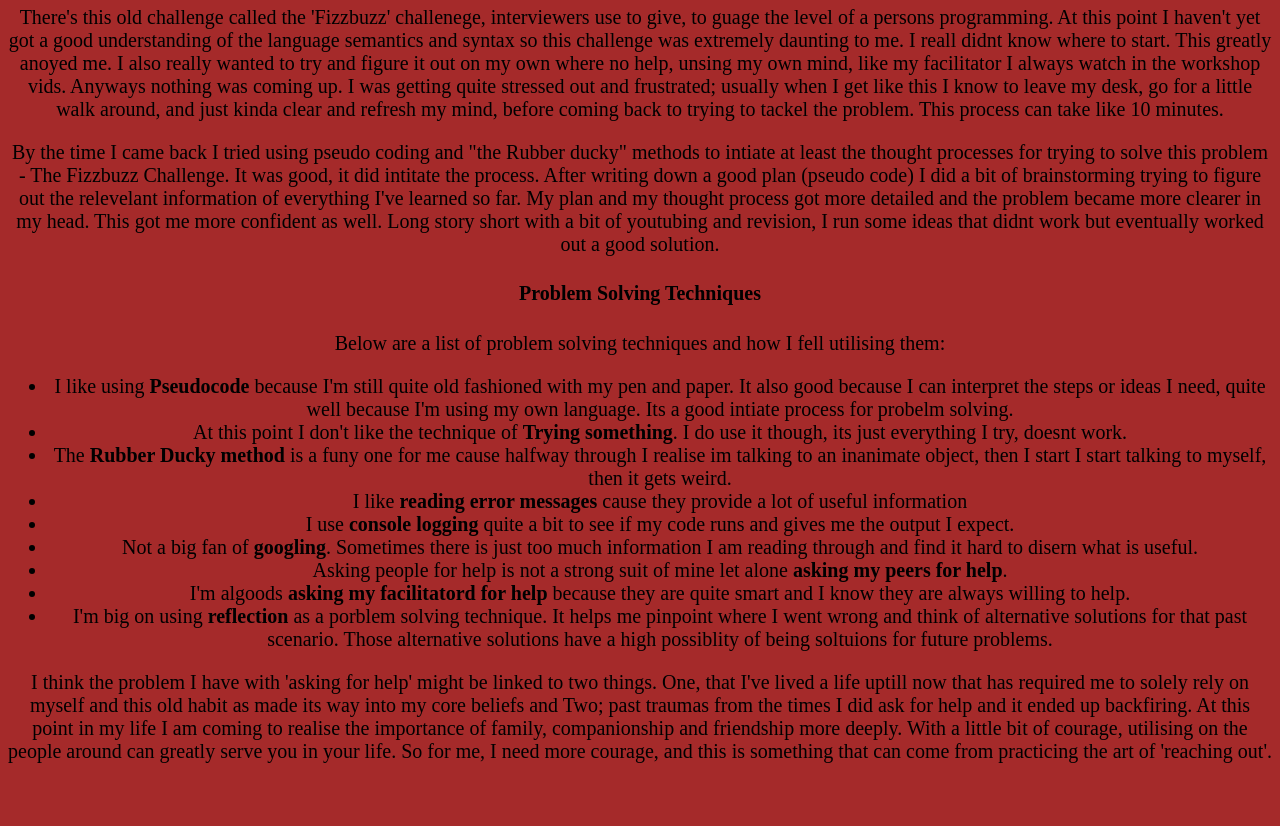
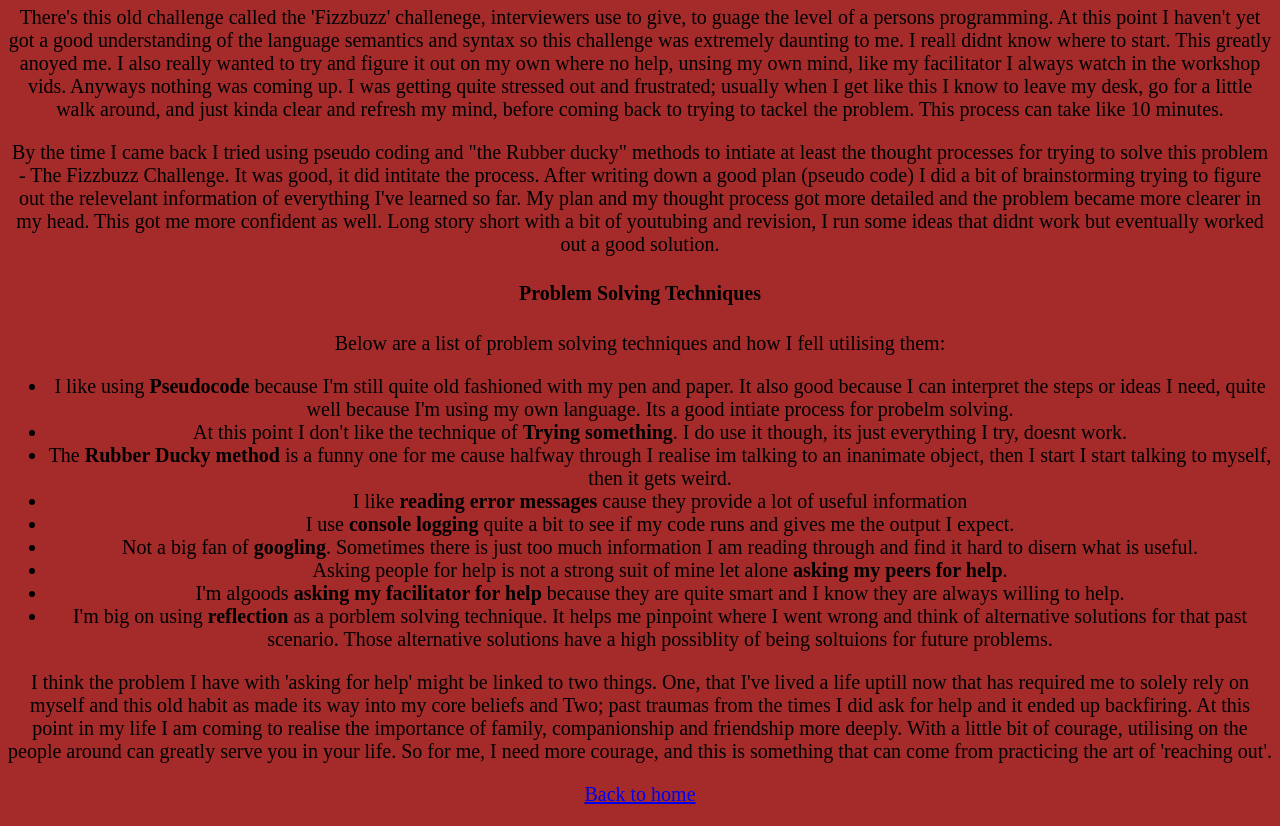
Before and after one commit to Felix-XP/Felix-XP.github.io, a plain HTML site: page blog/problem-solving.html in a window 1280 px wide. Shown: the part 95-921 px from the top of the page. Before the commit the page ends 878 px from the top, so only its background shows below. Drawn offline with Linux system fonts and the light colour scheme.

Commit message:
finished sprint 4 blog stuff

```diff
--- a/blog/problem-solving.html
+++ b/blog/problem-solving.html
@@ -29,13 +29,13 @@
       <li>I like using <b>Pseudocode</b> because I'm still quite old fashioned with my pen and paper. It also good because I can interpret the steps
           or ideas I need, quite well because I'm using my own language. Its a good intiate process for probelm solving.</li>
       <li>At this point I don't like the technique of <b>Trying something</b>. I do use it though, its just everything I try, doesnt work.</li>
-      <li>The <b>Rubber Ducky method</b> is a funy one for me cause halfway through I realise im talking to an inanimate object, then I start
+      <li>The <b>Rubber Ducky method</b> is a funny one for me cause halfway through I realise im talking to an inanimate object, then I start
           I start talking to myself, then it gets weird.</li>
       <li>I like <b>reading error messages</b> cause they provide a lot of useful information</li>
       <li>I use <b>console logging</b> quite a bit to see if my code runs and gives me the output I expect.</li>
       <li>Not a big fan of <b>googling</b>. Sometimes there is just too much information I am reading through and find it hard to disern what is useful.</li>
       <li>Asking people for help is not a strong suit of mine let alone <b>asking my peers for help</b>.</li>
-      <li>I'm algoods <b>asking my facilitatord for help</b> because they are quite smart and I know they are always willing to help.</li>
+      <li>I'm algoods <b>asking my facilitator for help</b> because they are quite smart and I know they are always willing to help.</li>
       <li>I'm big on using <b>reflection</b> as a porblem solving technique. It helps me pinpoint where I went wrong and think of alternative solutions for that
           past scenario. Those alternative solutions have a high possiblity of being soltuions for future problems.</li>
     </ul>
@@ -48,7 +48,7 @@
     the art of 'reaching out'.
   </p>
   <p>
-
+    <a href="../index.html" target="_self">Back to home</a>
   </p>
   </body>
 </html>
```
Also changed, not shown: blog/html-css.html (+5 -3 lines), index.html (+2 -1 lines).
